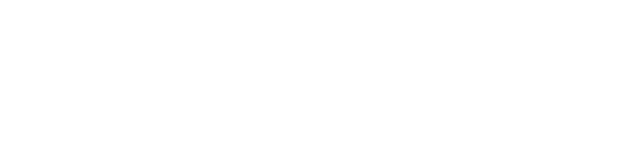
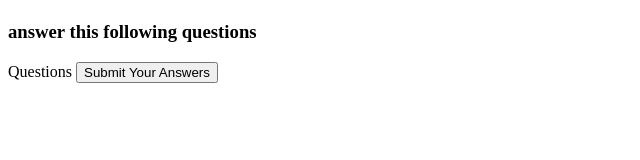
Before and after one commit to Object-ions/jsandbrowsers, a plain HTML site: page index.html in a window 1280 px wide. Shown: the whole page, without its empty margins (0-640 px from the left). Drawn offline with Linux system fonts and the light colour scheme.

Commit message:
add html general form structor

```diff
--- a/index.html
+++ b/index.html
@@ -4,10 +4,20 @@
 <head>
   <meta charset="UTF-8">
   <link rel="stylesheet" href="css/styles.css">
-  <title>Document</title>
+  <title>Choose Your Programming Languge</title>
 </head>
 
 <body>
+  <h1></h1>
+  <p></p>
+  <form>
+    <h3>answer this following questions</h3>
+    <label for="">Questions</label>
+
+
+    <button type="submit">Submit Your Answers</button>
+  </form>
+
 
   <script src="app/scripts.js"></script>
 </body>
```
